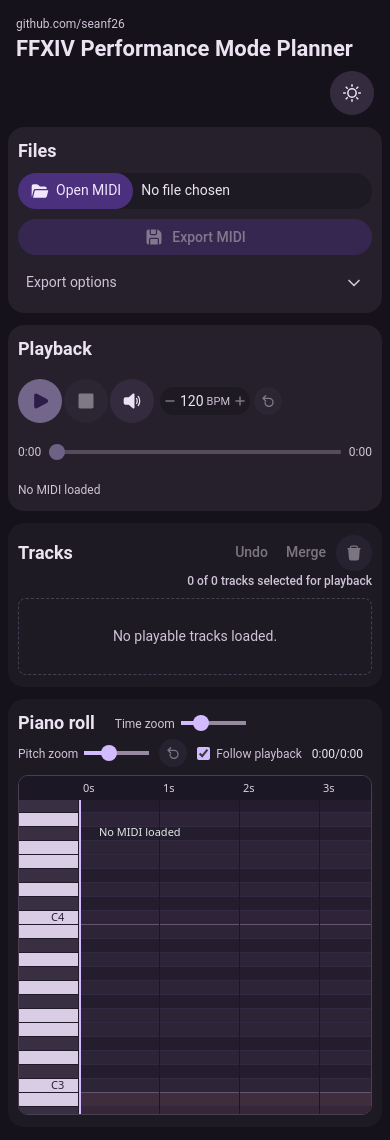
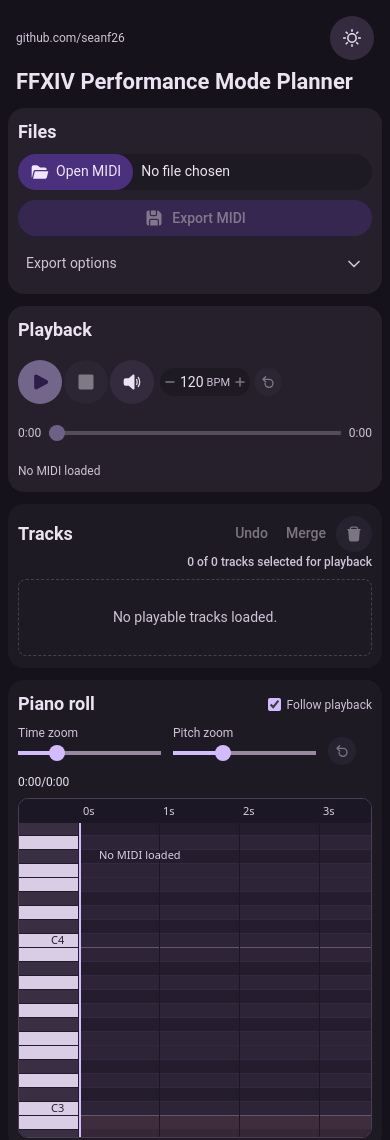
Before and after one commit to seanf26/FFXIVPerformanceModePlanner, a website built with Vite: page index.html in a window 390 px wide. Built offline with nearby package versions, Linux system fonts and the light colour scheme.

Commit message:
CSS polishing

```diff
--- a/src/material.css
+++ b/src/material.css
@@ -388,7 +388,39 @@ html[data-appearance="material"] :is(.table-wrap, .roll-viewport) {
 }
 
 @media (max-width: 550px) {
+  [data-appearance="material"] .piano-roll .roll-toolbar {
+    display: grid;
+    grid-template-columns: minmax(0, 1fr) minmax(0, 1fr) 44px;
+    gap: 8px 12px;
+  }
+  [data-appearance="material"] .roll-toolbar h2 { grid-column: 1; grid-row: 1; margin: 0; }
+  [data-appearance="material"] .roll-toolbar .follow-playback {
+    grid-column: 2 / -1;
+    grid-row: 1;
+    justify-self: end;
+  }
+  [data-appearance="material"] .roll-toolbar :is(.time-zoom, .pitch-zoom) {
+    grid-row: 2;
+    flex-direction: column;
+    align-items: stretch;
+    min-width: 0;
+    gap: 0;
+  }
+  [data-appearance="material"] .roll-toolbar .time-zoom { grid-column: 1; }
+  [data-appearance="material"] .roll-toolbar .pitch-zoom { grid-column: 2; }
+  [data-appearance="material"] .roll-toolbar input[type="range"] { width: 100%; min-width: 0; }
+  [data-appearance="material"] .roll-toolbar .zoom-reset { grid-column: 3; grid-row: 2; align-self: end; }
+  [data-appearance="material"] .roll-toolbar .roll-clock { grid-column: 1 / -1; grid-row: 3; margin: 0; }
   [data-appearance="material"] .shell { width: calc(100% - 16px); }
+  [data-appearance="material"] .topbar {
+    display: grid;
+    grid-template-columns: minmax(0, 1fr) auto;
+    gap: 8px 16px;
+  }
+  [data-appearance="material"] .topbar > div { display: contents; }
+  [data-appearance="material"] .topbar .eyebrow { grid-column: 1; grid-row: 1; margin: 0; }
+  [data-appearance="material"] .topbar h1 { grid-column: 1 / -1; grid-row: 2; }
+  [data-appearance="material"] #theme-toggle { grid-column: 2; grid-row: 1; }
   [data-appearance="material"] .panel,
   [data-appearance="material"] .piano-roll { padding-inline: 10px; }
 }
--- a/src/piano-roll/piano-roll.ts
+++ b/src/piano-roll/piano-roll.ts
@@ -77,10 +77,10 @@ export function createPianoRoll(
   element.className = "piano-roll";
   element.innerHTML = `<div class="roll-toolbar">
     <h2>Piano roll</h2>
-    <label><span>Time zoom</span> <input aria-label="Time zoom" type="range" min="25" max="250" value="${initialTimeZoom}"></label>
-    <label><span>Pitch zoom</span> <input aria-label="Pitch zoom" type="range" min="8" max="26" value="${initialPitchZoom}"></label>
+    <label class="time-zoom"><span>Time zoom</span> <input aria-label="Time zoom" type="range" min="25" max="250" value="${initialTimeZoom}"></label>
+    <label class="pitch-zoom"><span>Pitch zoom</span> <input aria-label="Pitch zoom" type="range" min="8" max="26" value="${initialPitchZoom}"></label>
     <button class="secondary zoom-reset" type="button" aria-label="Reset zoom" title="Reset zoom" ${initialTimeZoom === DEFAULT_TIME_ZOOM && initialPitchZoom === DEFAULT_PITCH_ZOOM ? "disabled" : ""}><svg width="18" height="18" fill="none" viewBox="0 0 24 24" aria-hidden="true"><path d="M7.207 2.543a1 1 0 0 1 0 1.414L5.414 5.75h7.836a8 8 0 1 1-8 8 1 1 0 1 1 2 0 6 6 0 1 0 6-6H5.414l1.793 1.793a1 1 0 0 1-1.414 1.414l-3.5-3.5a1 1 0 0 1 0-1.414l3.5-3.5a1 1 0 0 1 1.414 0Z" fill="currentColor" /></svg></button>
-    <label><input type="checkbox" checked> <span>Follow playback</span></label><output class="roll-clock">0:00</output>
+    <label class="follow-playback"><input type="checkbox" checked> <span>Follow playback</span></label><output class="roll-clock">0:00</output>
     </div><div class="roll-viewport" tabindex="0" aria-label="MIDI piano roll. Scroll horizontally for time and vertically for pitch.">
       <div class="roll-space"></div><canvas aria-label="Layered MIDI notes"></canvas>
     </div>`;
@@ -330,9 +330,9 @@ export function createPianoRoll(
       const x = KEYBOARD + sec * scale - left;
       if (x >= KEYBOARD) ctx.fillText(sec < 60 ? `${sec}s` : formatTime(sec), x + 4, 16);
     }
-    if (!source) { ctx.fillStyle = "#e0e8e9"; ctx.fillText("No MIDI loaded", KEYBOARD + 20, 60); }
+    if (!source) { ctx.fillStyle = colors.rulerText; ctx.fillText("No MIDI loaded", KEYBOARD + 20, 60); }
     else if (!source.summaries.some(s => isTrackSelected(snapshot.assignments[s.index]))) {
-      ctx.fillStyle = "#e0e8e9"; ctx.fillText("No tracks selected — include a track above", KEYBOARD + 20, 60);
+      ctx.fillStyle = colors.rulerText; ctx.fillText("No tracks selected — include a track above", KEYBOARD + 20, 60);
     }
     updateHover();
   }
```
